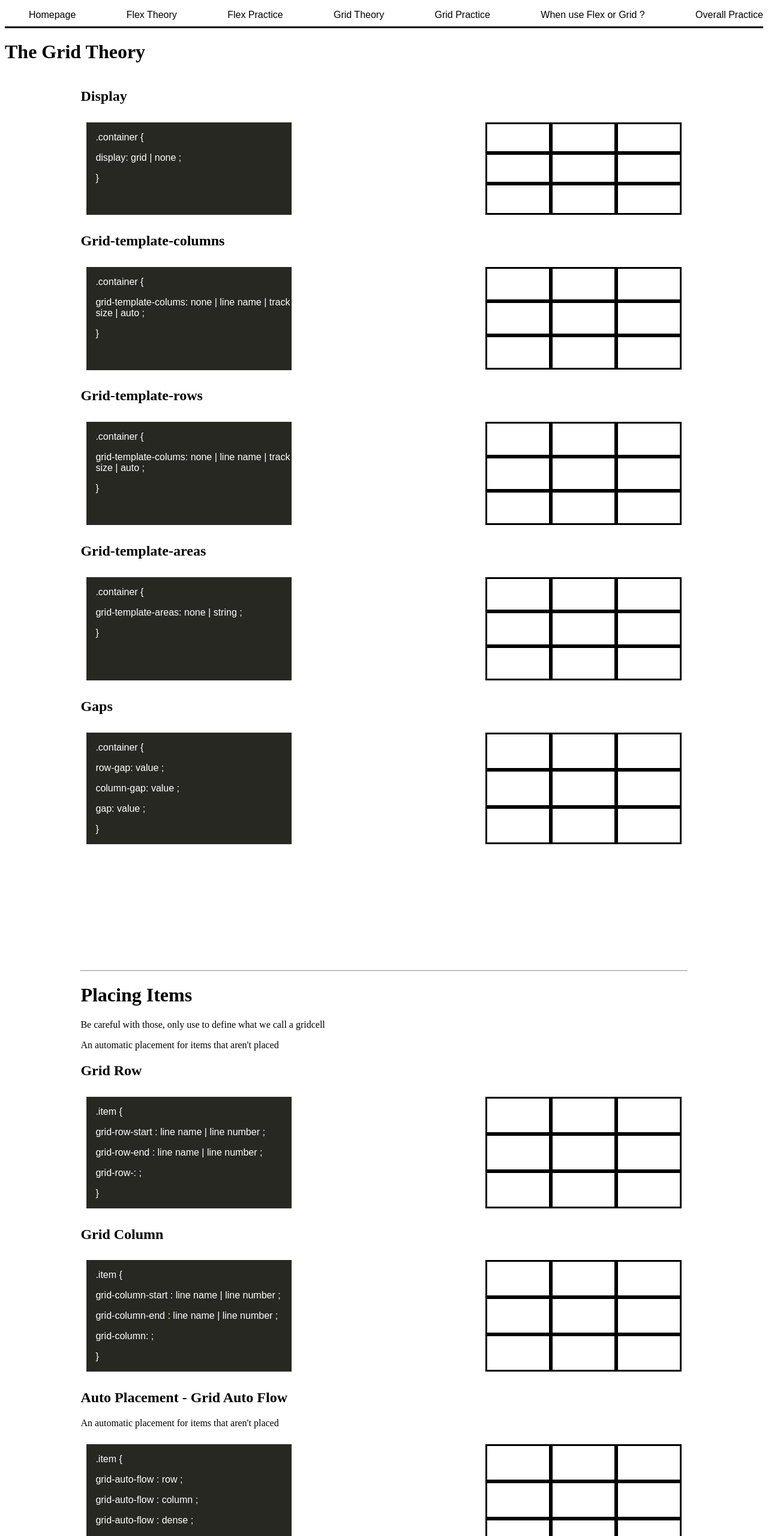
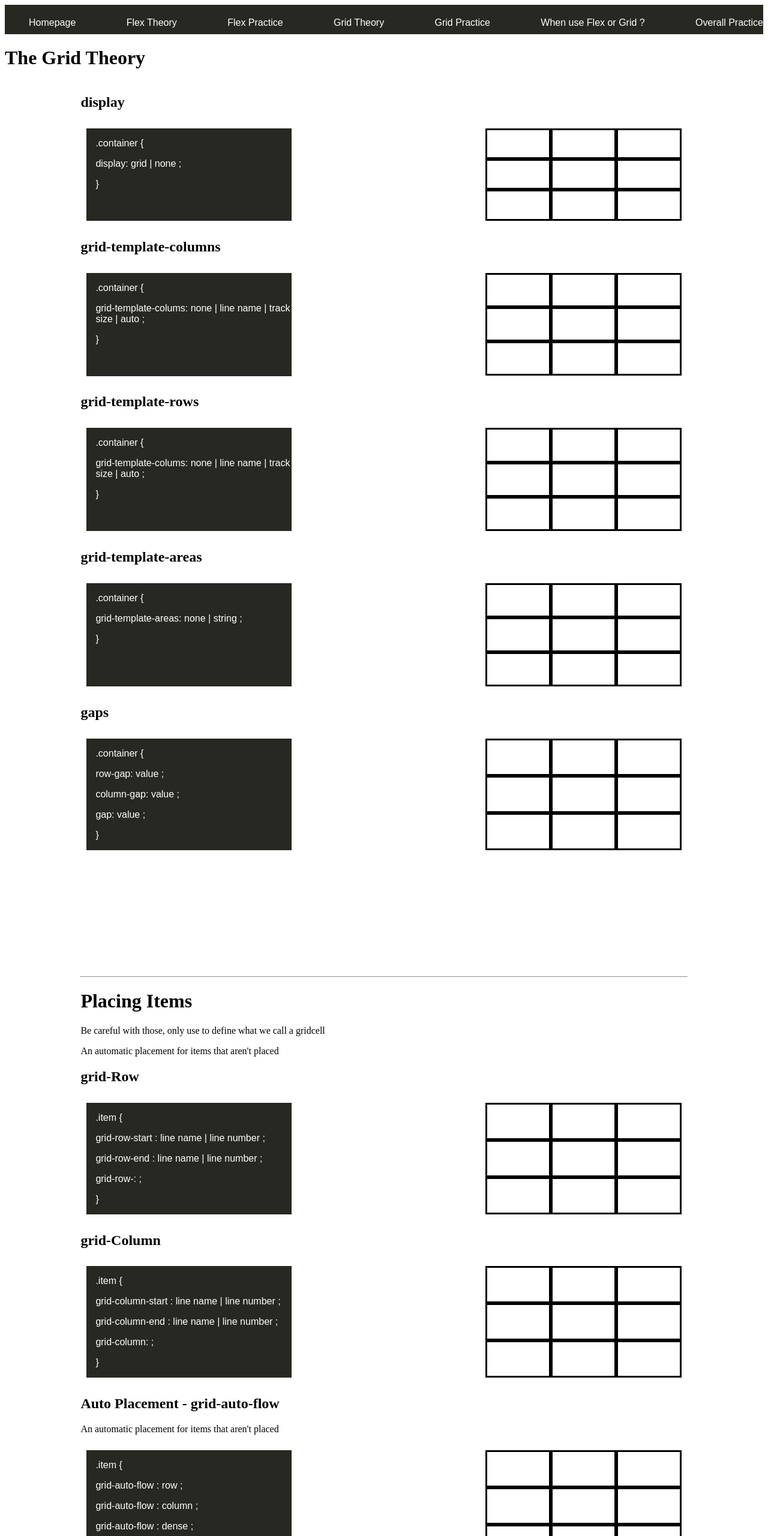
Before and after one commit to marion1998/Flex-CSS, a plain HTML site: page gridtheory/index.html in a window 1280 px wide. Shown: the top 2560 px of the page at 60% size. Drawn offline with Linux system fonts and the light colour scheme.

Commit message:
minor layout changes

```diff
--- a/gridtheory/index.html
+++ b/gridtheory/index.html
@@ -38,7 +38,7 @@
 
 
 
-			<h2>Display</h2>
+			<h2>display</h2>
 			<div class="section">
 				<div class="codeblock">
 					<p>.container {</p>
@@ -69,7 +69,7 @@
 
 
 
-			<h2>Grid-template-columns</h2>
+			<h2>grid-template-columns</h2>
 			<div class="section">
 				<div class="codeblock">
 					<p>.container {</p>
@@ -103,7 +103,7 @@
 
 
 
-			<h2>Grid-template-rows</h2>
+			<h2>grid-template-rows</h2>
 			<div class="section">
 				<div class="codeblock">
 					<p>.container {</p>
@@ -135,7 +135,7 @@
 
 
 
-			<h2>Grid-template-areas</h2>
+			<h2>grid-template-areas</h2>
 			<div class="section">
 				<div class="codeblock">
 					<p>.container {</p>
@@ -165,7 +165,7 @@
 		<!-- Gaps -->
 
 
-			<h2>Gaps</h2>
+			<h2>gaps</h2>
 			<div class="section">
 				<div class="codeblock">
 					<p>.container {</p>
@@ -200,7 +200,7 @@
 <!--      Grid Row -->
 
 
-			<h2>Grid Row</h2>
+			<h2>grid-Row</h2>
 			<div class="section">
 				<div class="codeblock">
 					<p>.item {</p>
@@ -225,7 +225,7 @@
 <!-- Grid Column Start  -->
 
 
-			<h2>Grid Column</h2>
+			<h2>grid-Column</h2>
 			<div class="section">
 				<div class="codeblock">
 					<p>.item {</p>
@@ -252,7 +252,7 @@
 
 
 
-			<h2>Auto Placement - Grid Auto Flow</h2>
+			<h2>Auto Placement - grid-auto-flow</h2>
 			<p>An automatic placement for items that aren't placed</p>
 			<div class="section">
 				<div class="codeblock">
@@ -287,10 +287,6 @@
 			<li><a href="https://css-tricks.com/snippets/css/a-guide-to-flexbox/">css-tricks.com</a></li>
 			<li><a href="https://developer.mozilla.org/fr/docs/Web/CSS/CSS_Grid_Layout">mozilla.org</a></li>
 			<li><a href="https://la-cascade.io/flexbox-guide-complet/">la-cascade.io</a></li>
-			<li></li>
-			<li></li>
-			<li></li>
-			<li></li>
 		</ul>
 	</footer>
 
--- a/gridtheory/style.css
+++ b/gridtheory/style.css
@@ -1,15 +1,18 @@
+.navbar{
+	padding-top: 5px;
+	background-color: #272822;
+}
+
 .navbar-menu a{
 	text-decoration: none;
-	color :black;
+	color :white;
 	font-family: sans-serif;
 }
 .navbar-menu ul{
 	list-style: none;
-	border-bottom: solid;
 	display: flex;
 	flex-direction: row;
 	justify-content: space-between;
-
 }
 
 .navbar-menu ul li{
```
Also changed, not shown: flextheory/index.html (+6 -5 lines).
